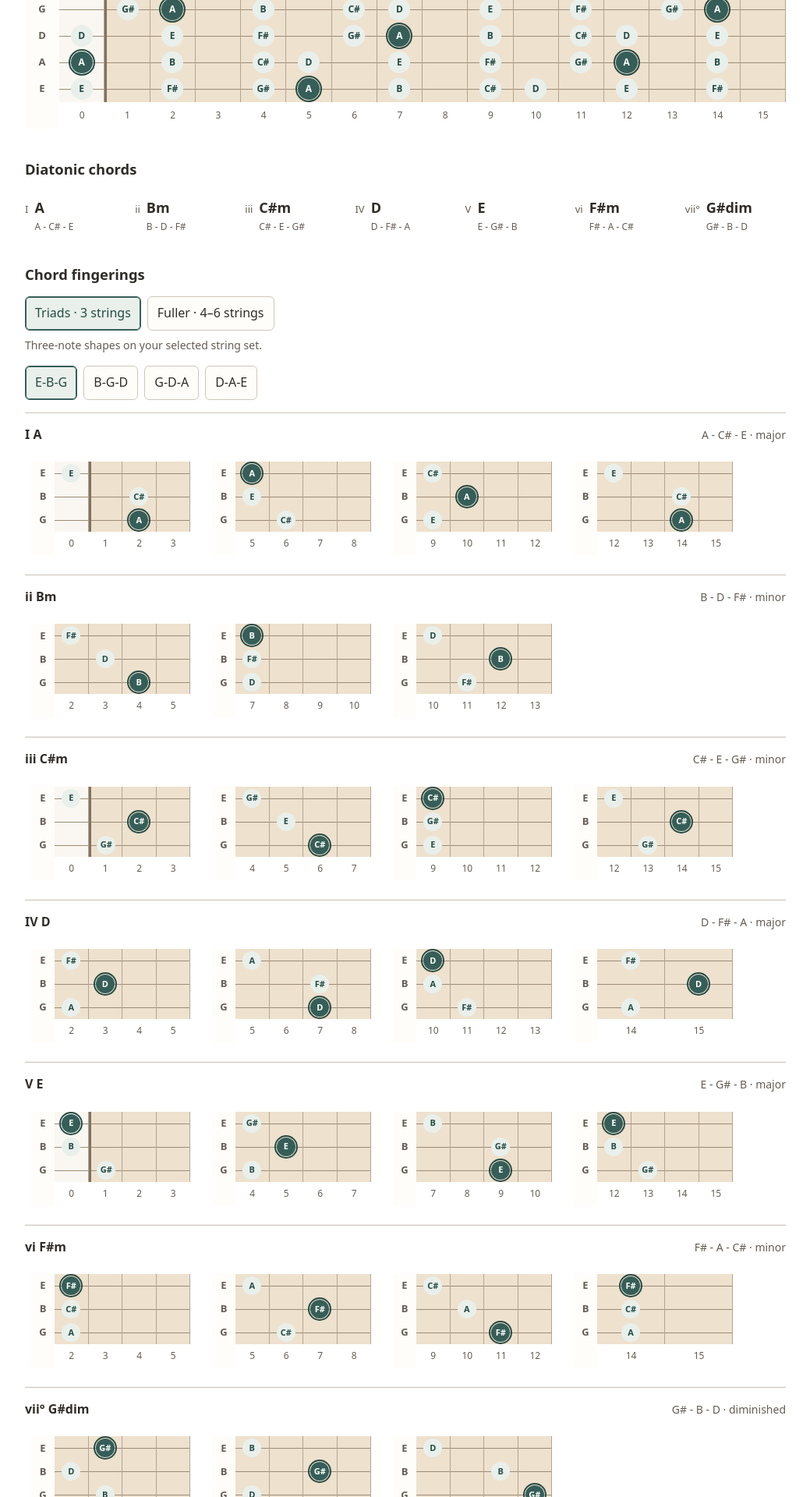
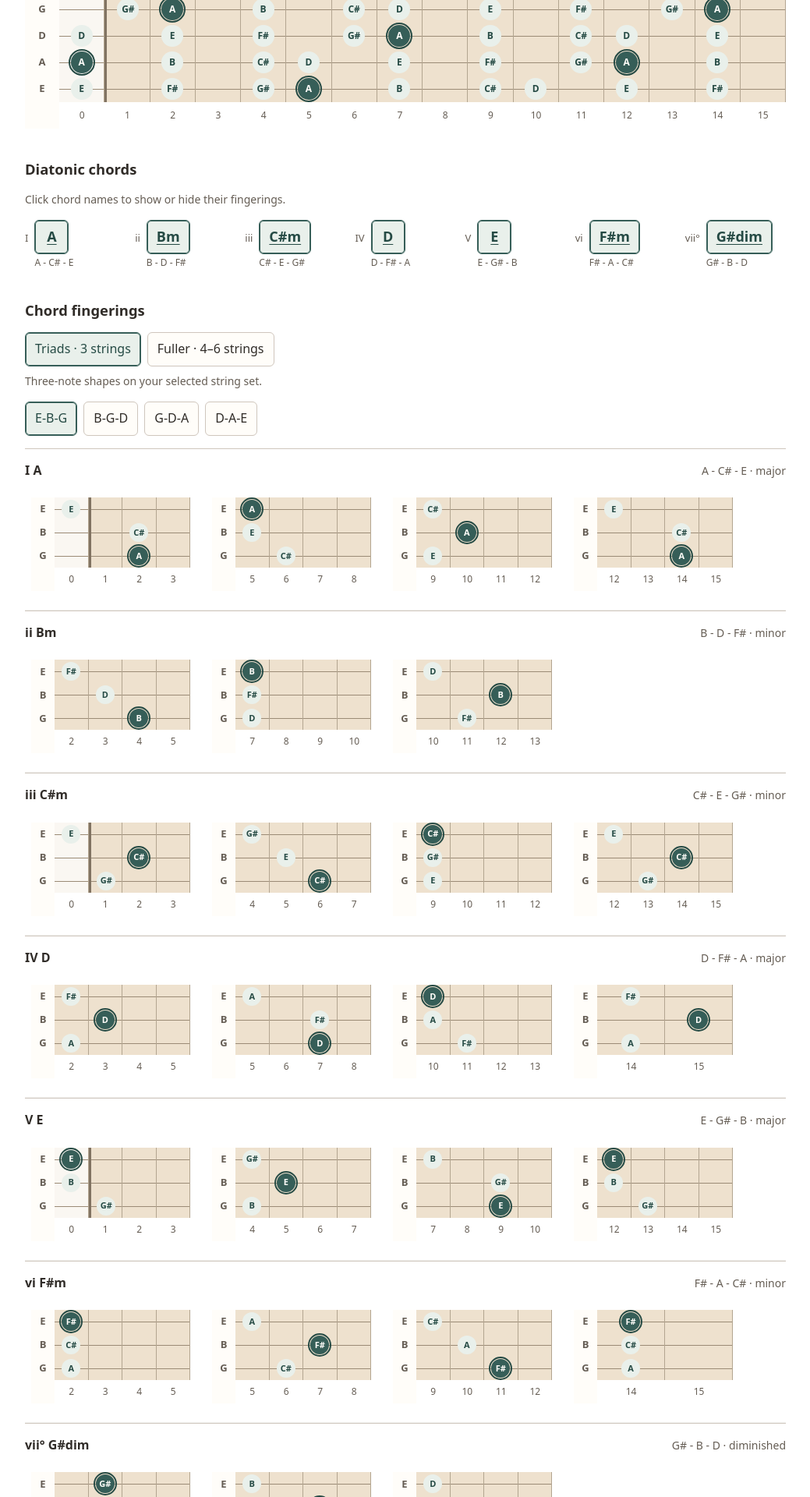
Before and after one commit to cs-shadow/cs-shadow.github.io, a Jekyll site: the page built from site/tools/scalar-triads/index.html, in a window 1280 px wide. Shown: the part 613-2533 px from the top of the page at 78% size, without its empty margins (120-1159 px from the left). Built offline with Jekyll 4.4.1, drawn with Linux system fonts in a browser that asks for light colours.

Commit message:
Toggle Scalar Triads fingerings from chord names
Make diatonic chord names accessible toggle buttons with selected states.
Preserve selection across guitar settings and fingering styles, reset it
for a new root or scale, and explain when no chords are selected.

```diff
--- a/site/assets/css/scalar-triads.css
+++ b/site/assets/css/scalar-triads.css
@@ -27,7 +27,9 @@
 .scalar-triads .chord-summary { display: grid; grid-template-columns: repeat(auto-fit, minmax(7.5rem, 1fr)); gap: .75rem; margin: 0; padding: 0; list-style: none; }
 .scalar-triads .chord-summary li { display: grid; grid-template-columns: auto 1fr; gap: .125rem .5rem; align-items: baseline; margin: 0; padding: .5rem 0; }
 .scalar-triads .chord-summary span { color: var(--music-muted); font-size: .8125rem; }
-.scalar-triads .chord-summary strong { font-size: 1.125rem; }
+.scalar-triads .chord-selection-hint { margin-bottom: .5rem; font-size: .875rem; }
+.scalar-triads .chord-summary button { justify-self: start; font-size: 1.125rem; font-weight: 700; }
+.scalar-triads .chord-summary button[aria-pressed="true"] { text-decoration: underline; text-underline-offset: .2rem; }
 .scalar-triads .chord-summary small { grid-column: 2; color: var(--music-muted); font-size: .75rem; }
 .scalar-triads .string-set-selector, .scalar-triads .fingering-style-selector { display: flex; flex-wrap: wrap; gap: .5rem; margin-bottom: 1rem; }
 .scalar-triads .fingering-style-selector { margin-bottom: .5rem; }
--- a/site/assets/js/scalar-triads.js
+++ b/site/assets/js/scalar-triads.js
@@ -49,6 +49,8 @@
   var triadTarget = document.getElementById("triad-list");
   var selectedStringSetId = "strings-1-2-3";
   var selectedFingeringStyle = "triads";
+  var hiddenChordDegrees = new Set();
+  var chordSelectionKey = "";
   var tuning = GuitarTuning.defaultTuning();
   var capo = 0;
   var history = [];
@@ -763,6 +765,8 @@
       var item = document.createElement("article");
       var heading = document.createElement("header");
       item.className = "triad-card";
+      item.id = "chord-fingerings-" + triad.degree;
+      item.hidden = hiddenChordDegrees.has(triad.degree);
 
       heading.className = "triad-card-heading";
       heading.innerHTML = "<h3>" + triad.roman + " " + triad.name + "</h3><p>" + triad.notes.map(function (note) {
@@ -802,11 +806,25 @@
     triads.forEach(function (triad) {
       var item = document.createElement("li");
       var degree = document.createElement("span");
-      var name = document.createElement("strong");
+      var name = document.createElement("button");
       var notes = document.createElement("small");
 
       degree.textContent = triad.roman;
+      name.type = "button";
+      name.setAttribute("aria-pressed", String(!hiddenChordDegrees.has(triad.degree)));
+      name.setAttribute("aria-controls", "chord-fingerings-" + triad.degree);
       name.textContent = triad.name;
+      name.addEventListener("click", function () {
+        if (hiddenChordDegrees.has(triad.degree)) {
+          hiddenChordDegrees.delete(triad.degree);
+        } else {
+          hiddenChordDegrees.add(triad.degree);
+        }
+        var selected = !hiddenChordDegrees.has(triad.degree);
+        name.setAttribute("aria-pressed", String(selected));
+        document.getElementById("chord-fingerings-" + triad.degree).hidden = !selected;
+        document.getElementById("chord-selection-empty").hidden = hiddenChordDegrees.size !== triads.length;
+      });
       notes.textContent = triad.notes.map(function (note) {
         return note.name;
       }).join(" - ");
@@ -827,6 +845,12 @@
       var notes = resolvedSelection.notes;
       var triads = buildTriads(notes);
       var scaleNoteNames = noteNamesByPitch(notes);
+      var selectionKey = resolvedSelection.root + ":" + selection.scale.id;
+      if (chordSelectionKey !== selectionKey) {
+        hiddenChordDegrees.clear();
+        chordSelectionKey = selectionKey;
+      }
+      document.getElementById("chord-selection-empty").hidden = hiddenChordDegrees.size !== triads.length;
 
       error.textContent = "";
       if (notice) {
--- a/site/tools/scalar-triads/index.html
+++ b/site/tools/scalar-triads/index.html
@@ -78,7 +78,8 @@ permalink: /tools/scalar-triads/
       <div class="result-heading">
         <h2 id="chords-heading">Diatonic chords</h2>
       </div>
-      <ol class="chord-summary" id="chord-summary" aria-label="Diatonic chords"></ol>
+      <p class="chord-selection-hint" id="chord-selection-hint">Click chord names to show or hide their fingerings.</p>
+      <ol class="chord-summary" id="chord-summary" aria-label="Diatonic chords" aria-describedby="chord-selection-hint"></ol>
     </section>
 
     <section class="result-section" aria-labelledby="triads-heading">
@@ -97,6 +98,7 @@ permalink: /tools/scalar-triads/
         <button type="button" data-string-set="strings-4-5-6" aria-pressed="false">D-A-E</button>
       </div>
       <div class="triad-list" id="triad-list"></div>
+      <p id="chord-selection-empty" hidden>No chords selected. Select a chord name above to show its fingerings.</p>
     </section>
   </section>
 </main>
```
